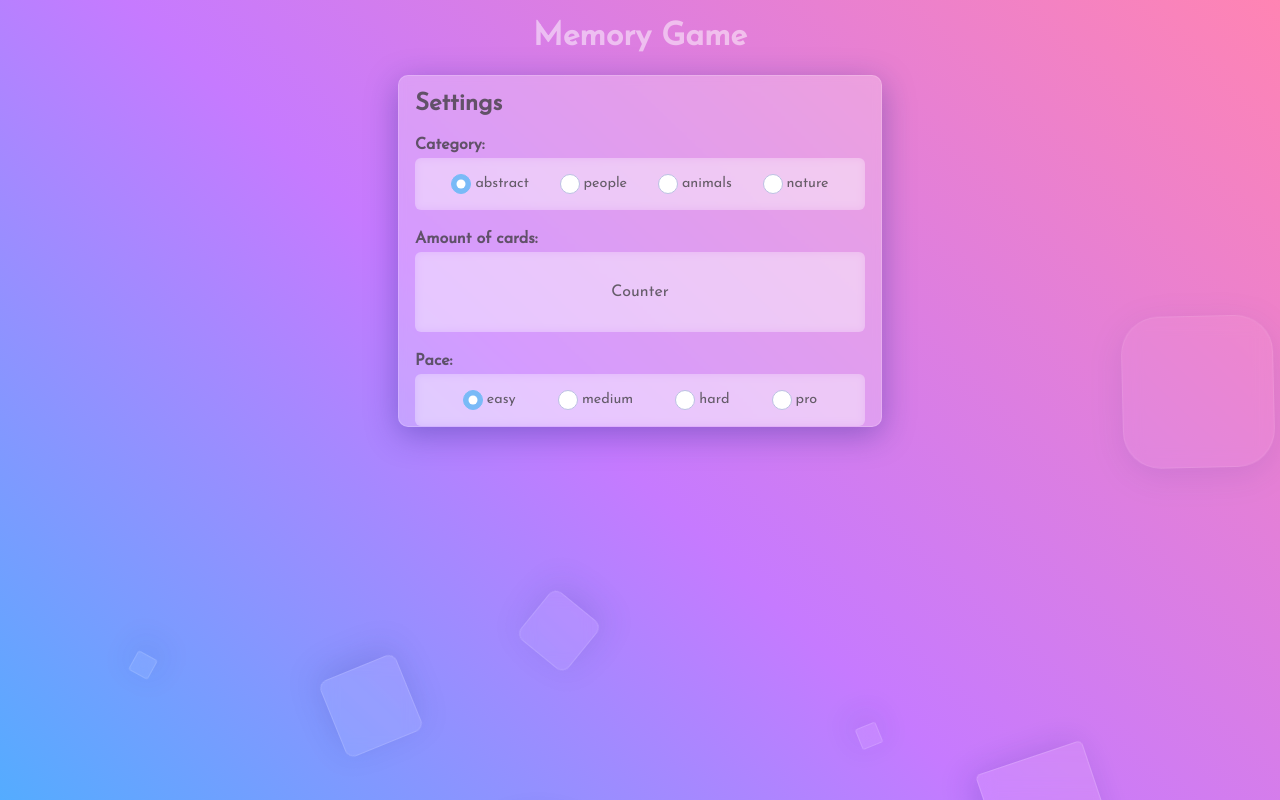
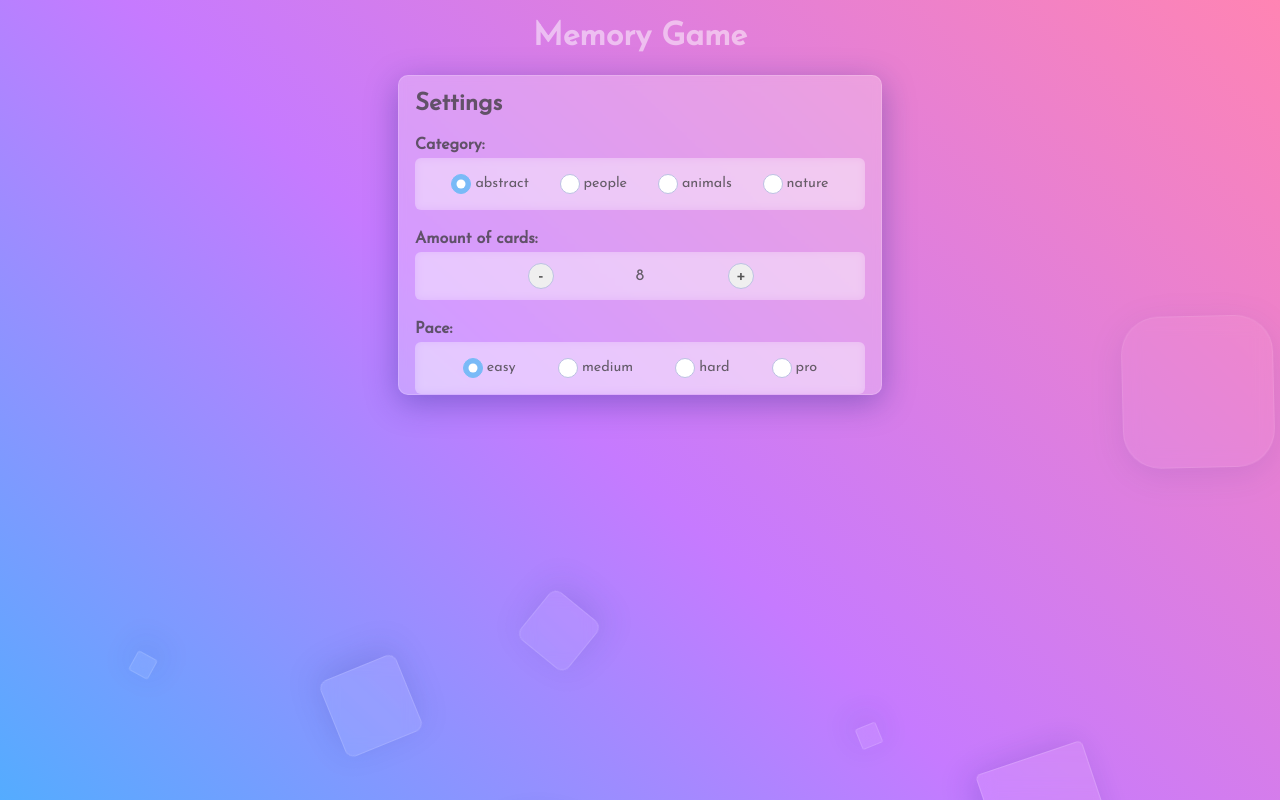
Before and after one commit to justinklam/memory, a React (Create React App) app: page / in a window 1280 px wide. Built offline with nearby package versions, Linux system fonts and the light colour scheme; no server answers.

Commit message:
add in buttons to Counter.jsx

```diff
--- a/src/components/Counter/Counter.jsx
+++ b/src/components/Counter/Counter.jsx
@@ -4,7 +4,14 @@ import PropTypes from 'prop-types';
 import './Counter.css';
 
 const Counter = () => {
-    return <p>Counter</p>;
+    return (
+      <div className="quantity">
+        <button className="minus">-</button>
+        <span className="quantity">8</span>
+        <button className="plus">+</button>
+      </div>
+
+    )
 };
 
 export default Counter;
```
